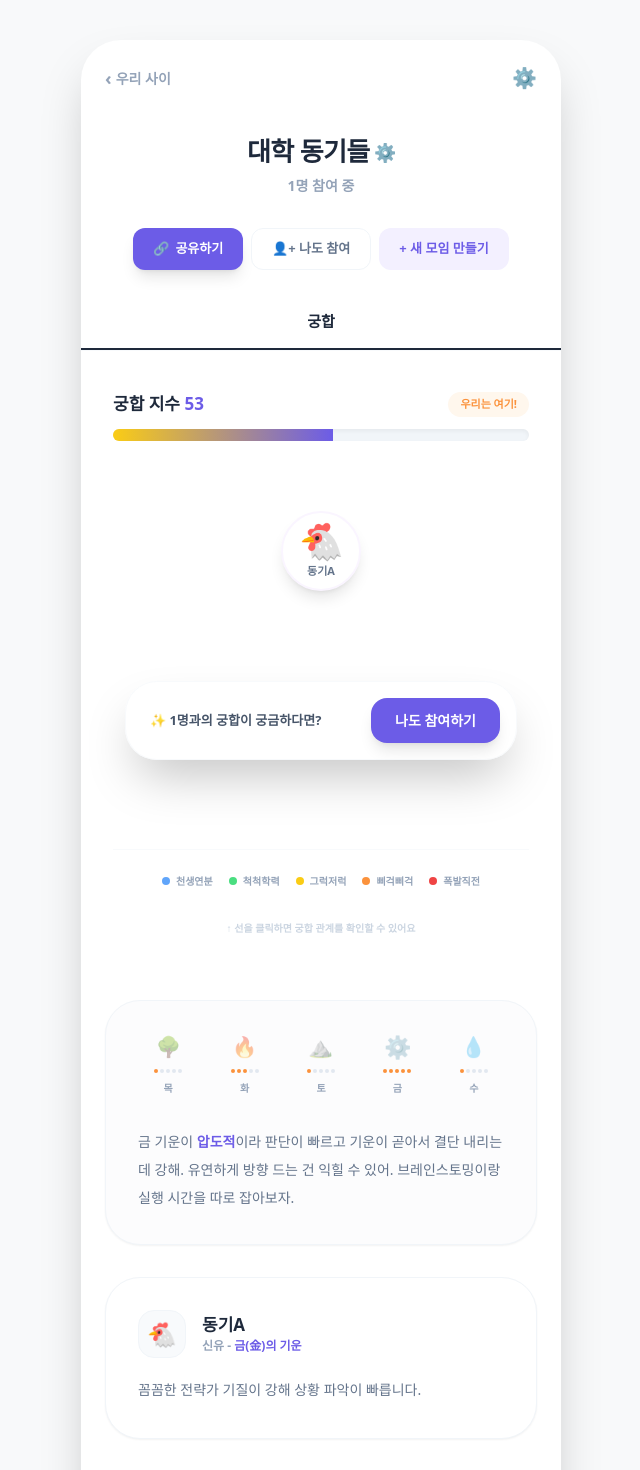
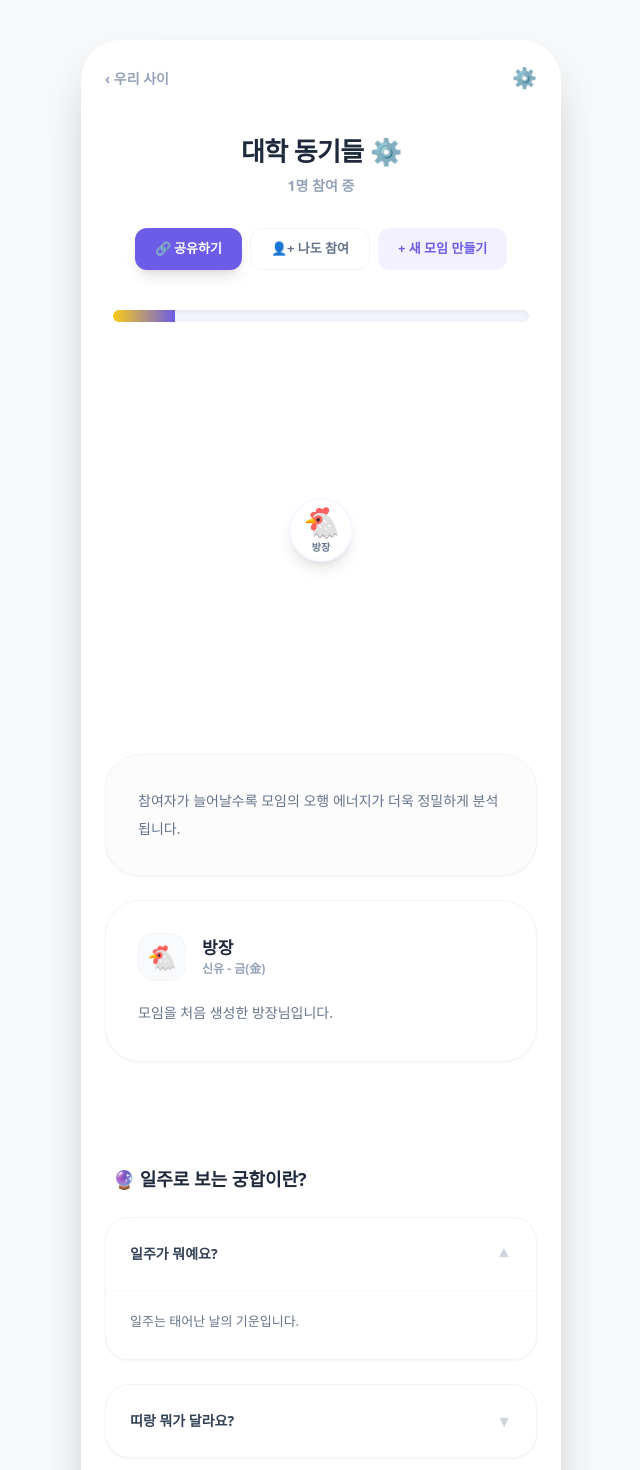
Before and after one commit to PLANB-John/oursai-web, a Next.js app: page /group in a window 1280 px wide. Shown: the top 1470 px of the page, without its empty margins (319-959 px from the left). Built offline with nearby package versions, Linux system fonts and the light colour scheme.

Commit message:
Update group.js

```diff
--- a/pages/group.js
+++ b/pages/group.js
@@ -7,186 +7,107 @@ export default function GroupDetail() {
   const router = useRouter();
   const [isShareOpen, setIsShareOpen] = useState(false);
   const [openAccordion, setOpenAccordion] = useState(0);
-  const [selectedMemberId, setSelectedMemberId] = useState(null); // 클릭된 멤버 ID
+  const [selectedMemberId, setSelectedMemberId] = useState(null);
 
-  // 1. 멤버 데이터 관리 (초기 멤버 + 참여 로직 시뮬레이션) [cite: 2026-02-16]
-  const [members, setMembers] = useState([
-    { id: 0, name: '동기A', emoji: '🐔', ilju: '신유', element: '금(金)', desc: '꼼꼼한 전략가 기질이 강해 상황 파악이 빠릅니다.', color: '#3b82f6' },
-  ]);
+  // 1. 초기 상태: 로컬 저장소에서 멤버를 불러옴 [cite: 2026-02-16]
+  const [members, setMembers] = useState([]);
 
-  // 참여 정보 수신 및 다인원 레이아웃 테스트용 더미 추가 [cite: 2026-02-16]
   useEffect(() => {
-    if (router.isReady && router.query.joined === 'true' && members.length === 1) {
-      setMembers([
-        { id: 0, name: '동기A', emoji: '🐔', ilju: '신유', element: '금(金)', desc: '꼼꼼한 전략가 기질이 강해 상황 파악이 빠릅니다.', color: '#3b82f6' },
-        { id: 1, name: '동기B', emoji: '🐵', ilju: '경신', element: '금(金)', desc: '날카로운 지혜가 돋보이며 결단력이 뛰어납니다.', color: '#ef4444' },
-        { id: 2, name: '동기C', emoji: '🐹', ilju: '병인', element: '화(火)', desc: '다정하고 인정이 섬세해 분위기를 잘 파악합니다.', color: '#f59e0b' }
-      ]);
+    // 최초 로드 시 방장 데이터가 없으면 생성
+    const saved = JSON.parse(localStorage.getItem('groupMembers') || '[]');
+    if (saved.length === 0) {
+      const leader = { id: 0, name: '방장', emoji: '🐔', ilju: '신유', element: '금(金)', desc: '모임을 처음 생성한 방장님입니다.', color: '#3b82f6' };
+      localStorage.setItem('groupMembers', JSON.stringify([leader]));
+      setMembers([leader]);
+    } else {
+      setMembers(saved);
     }
-  }, [router.isReady, router.query]);
+  }, [router.isReady]);
 
-  const hasJoined = members.length >= 2;
-
-  // 2. 다각형 좌표 계산 로직 (최대 12명)
+  // 2. 다각형 좌표 계산 (최대 12명 대응)
   const getCoordinates = (index, total) => {
-    const radius = total > 4 ? 110 : 90; // 인원이 많아지면 반지름 확대
-    const angle = (index * 2 * Math.PI) / total - Math.PI / 2; // 상단부터 배치
-    return {
-      x: radius * Math.cos(angle),
-      y: radius * Math.sin(angle)
-    };
+    if (total === 1) return { x: 0, y: 0 };
+    if (total === 2) return { x: 0, y: index === 0 ? -80 : 80 };
+    const radius = total > 5 ? 120 : 100;
+    const angle = (index * 2 * Math.PI) / total - Math.PI / 2;
+    return { x: radius * Math.cos(angle), y: radius * Math.sin(angle) };
   };
 
   return (
     <div className="min-h-screen bg-[#f8f9fa] flex justify-center items-start sm:py-10 font-sans text-slate-800">
-      <Head>
-        <title>대학동기들 | 우리 사이 (oursai.kr)</title>
-      </Head>
-
+      <Head><title>우리 사이 (oursai.kr)</title></Head>
       <div className="w-full max-w-[480px] min-h-screen bg-white shadow-2xl flex flex-col relative overflow-hidden sm:rounded-[40px] pb-40">
 
-        {/* 상단 네비게이션 */}
         <div className="px-6 py-6 flex items-center justify-between">
-          <button onClick={() => router.push('/')} className="text-[14px] text-slate-400 font-bold flex items-center gap-1">
-            <span className="text-lg">‹</span> 우리 사이
-          </button>
+          <button onClick={() => router.push('/')} className="text-[14px] text-slate-400 font-bold">‹ 우리 사이</button>
           <div className="text-slate-300 cursor-pointer text-xl">⚙️</div>
         </div>
 
         <main className="flex-1 flex flex-col items-center">
           <div className="text-center mt-4 mb-8">
-            <h1 className="text-[26px] font-black text-slate-800 tracking-tight flex items-center justify-center gap-1">
-              대학 동기들 <span className="text-slate-200 text-lg">⚙️</span>
-            </h1>
+            <h1 className="text-[26px] font-black text-slate-800 tracking-tight">대학 동기들 ⚙️</h1>
             <p className="text-[14px] text-slate-400 font-bold mt-1">{members.length}명 참여 중</p>
           </div>
 
-          {/* 상단 버튼 그룹 */}
           <div className="flex gap-2 mb-10 px-6">
-            <button onClick={() => setIsShareOpen(!isShareOpen)} className="px-5 py-2.5 bg-[#6c5ce7] text-white rounded-xl text-[13px] font-black shadow-lg flex items-center gap-1.5 active:scale-95 transition-all">
-              <span>🔗</span> 공유하기
-            </button>
-            <button onClick={() => router.push('/join')} className="px-5 py-2.5 bg-white text-slate-500 border border-slate-100 rounded-xl text-[13px] font-black hover:bg-slate-50 transition-all">👤+ 나도 참여</button>
-            <button onClick={() => router.push('/create-group')} className="px-5 py-2.5 bg-[#f3f0ff] text-[#6c5ce7] rounded-xl text-[13px] font-black hover:bg-[#ebe5ff] transition-all">+ 새 모임 만들기</button>
+            <button onClick={() => setIsShareOpen(!isShareOpen)} className="px-5 py-2.5 bg-[#6c5ce7] text-white rounded-xl text-[13px] font-black shadow-lg">🔗 공유하기</button>
+            <button onClick={() => router.push('/join')} className="px-5 py-2.5 bg-white text-slate-500 border border-slate-100 rounded-xl text-[13px] font-black">👤+ 나도 참여</button>
+            <button onClick={() => { localStorage.removeItem('groupMembers'); router.push('/create-group'); }} className="px-5 py-2.5 bg-[#f3f0ff] text-[#6c5ce7] rounded-xl text-[13px] font-black">+ 새 모임 만들기</button>
           </div>
 
-          <div className="w-full flex border-b border-slate-50 mb-10"><div className="flex-1 text-center pb-4 text-[15px] font-black border-b-2 border-slate-800 text-slate-800">궁합</div></div>
-
-          {/* --- 3. 다인원 네트워크 다이어그램 섹션 --- */}
+          {/* 네트워크 맵 */}
           <div className="w-full px-8 flex flex-col items-center">
-            <div className="w-full mb-10">
-              <div className="flex justify-between items-end mb-3">
-                <span className="text-[17px] font-black text-slate-800">궁합 지수 <span className="text-[#6c5ce7]">53</span></span>
-                <span className="text-[11px] font-bold text-orange-400 bg-orange-50 px-3 py-1 rounded-full">우리는 여기!</span>
-              </div>
-              <div className="w-full h-3 bg-slate-100 rounded-full overflow-hidden shadow-inner">
-                <motion.div initial={{ width: 0 }} animate={{ width: '53%' }} className="h-full bg-gradient-to-r from-yellow-400 to-[#6c5ce7]" />
-              </div>
+            <div className="w-full h-3 bg-slate-100 rounded-full overflow-hidden mb-12 shadow-inner">
+              <motion.div initial={{ width: 0 }} animate={{ width: `${Math.min(members.length * 15, 100)}%` }} className="h-full bg-gradient-to-r from-yellow-400 to-[#6c5ce7]" />
             </div>
 
             <div className="relative w-full aspect-square max-w-[320px] flex justify-center items-center">
-              {/* 관계 선 SVG (수정_04.mp4 상호작용 반영) */}
-              <svg className="absolute inset-0 w-full h-full overflow-visible pointer-events-none">
-                <defs>
-                  <filter id="glow"><feGaussianBlur stdDeviation="2.5" result="coloredBlur"/><feMerge><feMergeNode in="coloredBlur"/><feMergeNode in="SourceGraphic"/></feMerge></filter>
-                </defs>
+              <svg className="absolute inset-0 w-full h-full pointer-events-none">
                 {members.length > 1 && members.map((m, i) =>
                   members.slice(i + 1).map((m2, j) => {
                     const from = getCoordinates(i, members.length);
                     const to = getCoordinates(members.indexOf(m2), members.length);
                     const isSelected = selectedMemberId === m.id || selectedMemberId === m2.id;
                     return (
-                      <motion.line
-                        key={`${i}-${j}`}
-                        x1={`calc(50% + ${from.x}px)`} y1={`calc(50% + ${from.y}px)`}
-                        x2={`calc(50% + ${to.x}px)`} y2={`calc(50% + ${to.y}px)`}
-                        stroke={isSelected ? "#6c5ce7" : "#f1f5f9"}
-                        strokeWidth={isSelected ? 4 : 2}
-                        animate={{ opacity: isSelected ? 1 : 0.4 }}
-                      />
+                      <line key={`${i}-${j}`} x1={`calc(50% + ${from.x}px)`} y1={`calc(50% + ${from.y}px)`} x2={`calc(50% + ${to.x}px)`} y2={`calc(50% + ${to.y}px)`} stroke={isSelected ? "#6c5ce7" : "#f1f5f9"} strokeWidth={isSelected ? 4 : 2} opacity={isSelected ? 1 : 0.4} />
                     );
                   })
                 )}
               </svg>
 
-              {/* 멤버 배치 */}
               {members.map((m, i) => {
                 const pos = getCoordinates(i, members.length);
                 const isSelected = selectedMemberId === m.id;
                 return (
-                  <motion.div
-                    key={m.id}
-                    onClick={() => setSelectedMemberId(isSelected ? null : m.id)}
-                    style={{ x: pos.x, y: pos.y }}
-                    className={`absolute w-16 h-16 sm:w-20 sm:h-20 bg-white rounded-full shadow-lg border-2 flex flex-col items-center justify-center cursor-pointer transition-all z-20 ${isSelected ? 'border-[#6c5ce7] scale-110' : 'border-purple-50'}`}
-                  >
-                    <span className="text-3xl sm:text-4xl">{m.emoji}</span>
-                    <span className="text-[10px] sm:text-[11px] font-black text-slate-500 mt-0.5">{m.name}</span>
+                  <motion.div key={m.id} onClick={() => setSelectedMemberId(isSelected ? null : m.id)} style={{ x: pos.x, y: pos.y }} className={`absolute w-16 h-16 bg-white rounded-full shadow-lg border-2 flex flex-col items-center justify-center cursor-pointer transition-all z-20 ${isSelected ? 'border-[#6c5ce7] scale-110' : 'border-purple-50'}`}>
+                    <span className="text-3xl">{m.emoji}</span>
+                    <span className="text-[10px] font-black text-slate-500">{m.name}</span>
                   </motion.div>
                 );
               })}
             </div>
-
-            {/* 범례 */}
-            <div className="flex flex-wrap justify-center gap-x-4 gap-y-2 mt-12 py-6 border-t border-slate-50 w-full">
-              {['천생연분', '척척학력', '그럭저럭', '삐걱삐걱', '폭발직전'].map((l, i) => (
-                <div key={i} className="flex items-center gap-1.5 text-[10px] font-bold text-slate-400">
-                  <div className={`w-2 h-2 rounded-full ${i === 0 ? 'bg-blue-400' : i === 1 ? 'bg-green-400' : i === 2 ? 'bg-yellow-400' : i === 3 ? 'bg-orange-400' : 'bg-red-500'}`} />
-                  {l}
-                </div>
-              ))}
-            </div>
-            <p className="text-[10px] text-slate-300 font-bold mt-2">↑ 선을 클릭하면 궁합 관계를 확인할 수 있어요</p>
           </div>
 
-          {/* --- 4. 오행 기운 분석 섹션 --- */}
-          <section className="w-full px-6 mt-16 space-y-8">
+          {/* 오행 분석 및 리포트 */}
+          <section className="w-full px-6 mt-16 space-y-6">
             <div className="bg-[#fcfcfd] rounded-[35px] p-8 border border-slate-100 shadow-sm">
-              <div className="grid grid-cols-5 gap-4 mb-8">
-                {['🌳 목', '🔥 화', '⛰️ 토', '⚙️ 금', '💧 수'].map((item, i) => (
-                  <div key={i} className="flex flex-col items-center gap-2">
-                    <span className={`text-xl opacity-40 ${i === 3 ? 'opacity-100 scale-110' : ''}`}>{item.split(' ')[0]}</span>
-                    <div className="flex gap-0.5">
-                      {[...Array(5)].map((_, star) => (
-                        <div key={star} className={`w-1 h-1 rounded-full ${star < (i === 3 ? 5 : i === 1 ? 3 : 1) ? 'bg-orange-400' : 'bg-slate-200'}`} />
-                      ))}
-                    </div>
-                    <span className="text-[10px] font-black text-slate-400">{item.split(' ')[1]}</span>
-                  </div>
-                ))}
-              </div>
-              <p className="text-[14px] text-slate-500 leading-7 font-medium break-keep">
-                금 기운이 <span className="text-[#6c5ce7] font-black">압도적</span>이라 판단이 빠르고 기운이 곧아서 결단 내리는 데 강해. 유연하게 방향 드는 건 익힐 수 있어. 브레인스토밍이랑 실행 시간을 따로 잡아보자.
-              </p>
+              <p className="text-[14px] text-slate-500 leading-7 font-medium">참여자가 늘어날수록 모임의 오행 에너지가 더욱 정밀하게 분석됩니다.</p>
             </div>
 
-            {/* 멤버 리포트 카드 */}
             {members.map((m) => (
-              <div key={m.id} className={`bg-white rounded-[35px] p-8 border shadow-sm transition-all ${selectedMemberId === m.id ? 'border-[#6c5ce7] ring-4 ring-purple-50' : 'border-slate-100'}`}>
+              <div key={m.id} className={`bg-white rounded-[35px] p-8 border shadow-sm ${selectedMemberId === m.id ? 'border-[#6c5ce7]' : 'border-slate-100'}`}>
                 <div className="flex items-center gap-4 mb-4">
                   <div className="w-12 h-12 bg-slate-50 rounded-2xl flex items-center justify-center text-2xl border border-slate-100">{m.emoji}</div>
-                  <div>
-                    <p className="text-[17px] font-black text-slate-800">{m.name}</p>
-                    <p className="text-[12px] text-slate-400 font-bold uppercase">{m.ilju} - <span className="text-[#6c5ce7]">{m.element}의 기운</span></p>
-                  </div>
+                  <div><p className="text-[17px] font-black text-slate-800">{m.name}</p> <p className="text-[12px] text-slate-400 font-bold">{m.ilju} - {m.element}</p></div>
                 </div>
                 <p className="text-[14px] text-slate-500 leading-8 font-medium break-keep">{m.desc}</p>
               </div>
             ))}
-          </section>
 
-          {/* --- 5. 가이드 아코디언 (4개 유지) --- */}
-          <section className="w-full px-6 pt-20 space-y-6 mb-20">
-            <h2 className="text-[18px] font-black text-slate-800 flex items-center gap-2 px-2">
-              <span className="text-[#6c5ce7]">🔮</span> 일주로 보는 궁합이란?
-            </h2>
-            <div className="space-y-3">
-              {[
-                { q: "일주가 뭐예요?", a: "일주(日柱)는 태어난 '날'의 기운을 나타내는 사주의 핵심 요소예요." },
-                { q: "띠랑 뭐가 달라요?", a: "띠는 태어난 해, 일주는 태어난 날 기준입니다. 띠가 사회적인 겉모습이라면 일주는 본질적인 성향을 나타냅니다." },
-                { q: "왜 일주로 궁합을 봐요?", a: "일주는 개인의 기질을 가장 정확하게 담고 있어, 관계의 화학 반응을 깊이 있게 분석할 수 있습니다. [cite: 2026-02-16]" },
-                { q: "이음에서 알 수 있는 것", a: "멤버 간의 1:1 케미 등급과 전체 모임의 조화도를 시각적인 네트워크로 확인할 수 있습니다. [cite: 2026-02-16]" }
-              ].map((item, idx) => (
+            {/* 하단 아코디언 가이드 4종 */}
+            <div className="pt-20 space-y-6 mb-20">
+              <h2 className="text-[18px] font-black text-slate-800 px-2">🔮 일주로 보는 궁합이란?</h2>
+              {[ { q: "일주가 뭐예요?", a: "일주는 태어난 날의 기운입니다." }, { q: "띠랑 뭐가 달라요?", a: "띠는 해, 일주는 날 기준입니다." }, { q: "왜 일주로 궁합을 봐요?", a: "본질적인 성향을 나타내기 때문입니다." }, { q: "우리 사이에서 알 수 있는 것", a: "멤버 간의 1:1 케미 등급과 관계 네트워크를 볼 수 있습니다." } ].map((item, idx) => (
                 <div key={idx} className="bg-white rounded-3xl border border-slate-100 overflow-hidden shadow-sm">
                   <button onClick={() => setOpenAccordion(openAccordion === idx ? null : idx)} className="w-full p-6 flex justify-between items-center text-left">
                     <span className="text-[14px] font-bold text-slate-700">{item.q}</span>
@@ -199,7 +120,7 @@ export default function GroupDetail() {
           </section>
         </main>
 
-        {/* --- 6. 표준 푸터 (5종 링크) --- */}
+        {/* 5종 푸터 링크 */}
         <footer className="px-8 py-20 bg-white text-center border-t border-slate-50 mt-10">
           <div className="flex justify-center gap-6 text-[12px] text-slate-300 font-bold mb-4">
             <a href="/intro">서비스 소개</a><span>|</span><a href="/faq">자주 묻는 질문</a><span>|</span><a href="/feedback">의견 보내기</a>
@@ -207,16 +128,8 @@ export default function GroupDetail() {
           <div className="flex justify-center gap-6 text-[12px] text-slate-300 font-bold mb-8">
             <a href="/terms">이용약관</a><span>|</span><a href="/privacy">개인정보처리방침</a>
           </div>
-          <p className="text-[11px] text-slate-200 font-medium italic">© 2026 oursai.kr | All Rights Reserved.</p>
+          <p className="text-[11px] text-slate-200 font-medium italic">© 2026 oursai.kr</p>
         </footer>
-
-        {/* 하단 고정 플로팅 바 */}
-        <div className="fixed bottom-10 left-1/2 -translate-x-1/2 w-full max-w-[440px] px-6 z-50">
-          <div className="bg-white/80 backdrop-blur-md border border-slate-100/50 p-4 rounded-[32px] shadow-2xl flex items-center justify-between">
-            <p className="text-[13px] font-bold text-slate-600 ml-2">✨ 1명과의 궁합이 궁금하다면?</p>
-            <button onClick={() => router.push('/join')} className="bg-[#6c5ce7] text-white px-6 py-3 rounded-2xl font-black text-[14px] shadow-lg active:scale-95 transition-all">나도 참여하기</button>
-          </div>
-        </div>
       </div>
     </div>
   );
```
